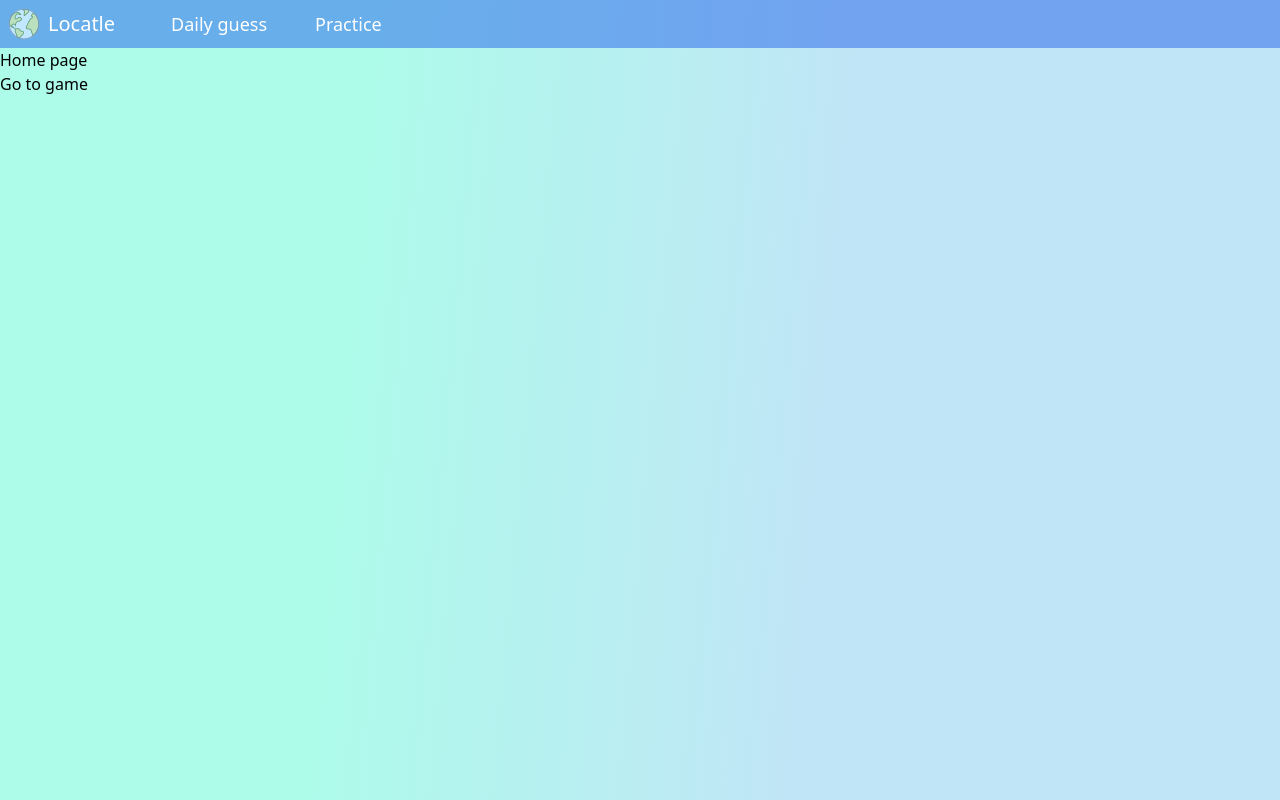
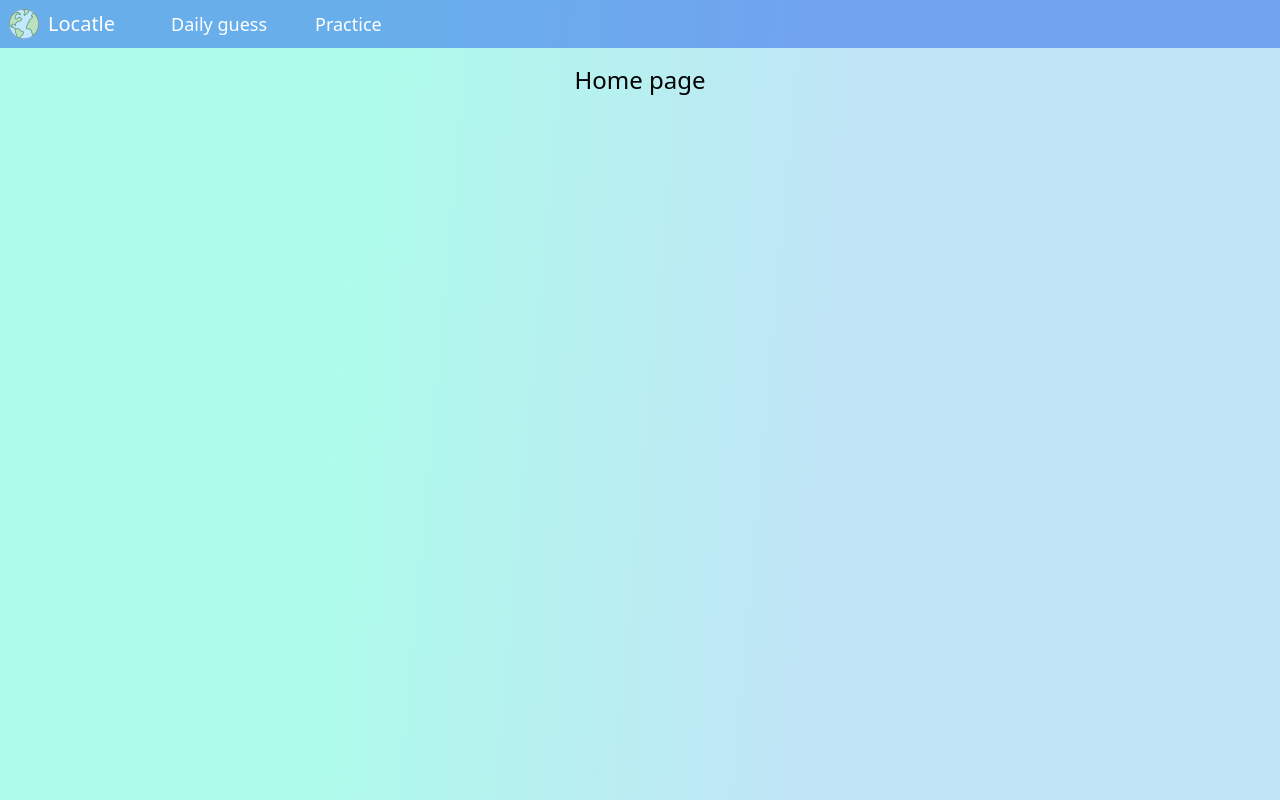
Before and after one commit to antoinemairesse/Locatle, a Vue app: page / in a window 1280 px wide. Built offline with nearby package versions, Linux system fonts and the light colour scheme.

Commit message:
fix home page

```diff
--- a/src/views/Home.vue
+++ b/src/views/Home.vue
@@ -1,6 +1,5 @@
 <template>
-  <div>Home page</div>
-  <router-link to="/game">Go to game</router-link>
+  <div class="text-center text-2xl mt-4">Home page</div>
 </template>
 
 <script setup lang="ts">
```
